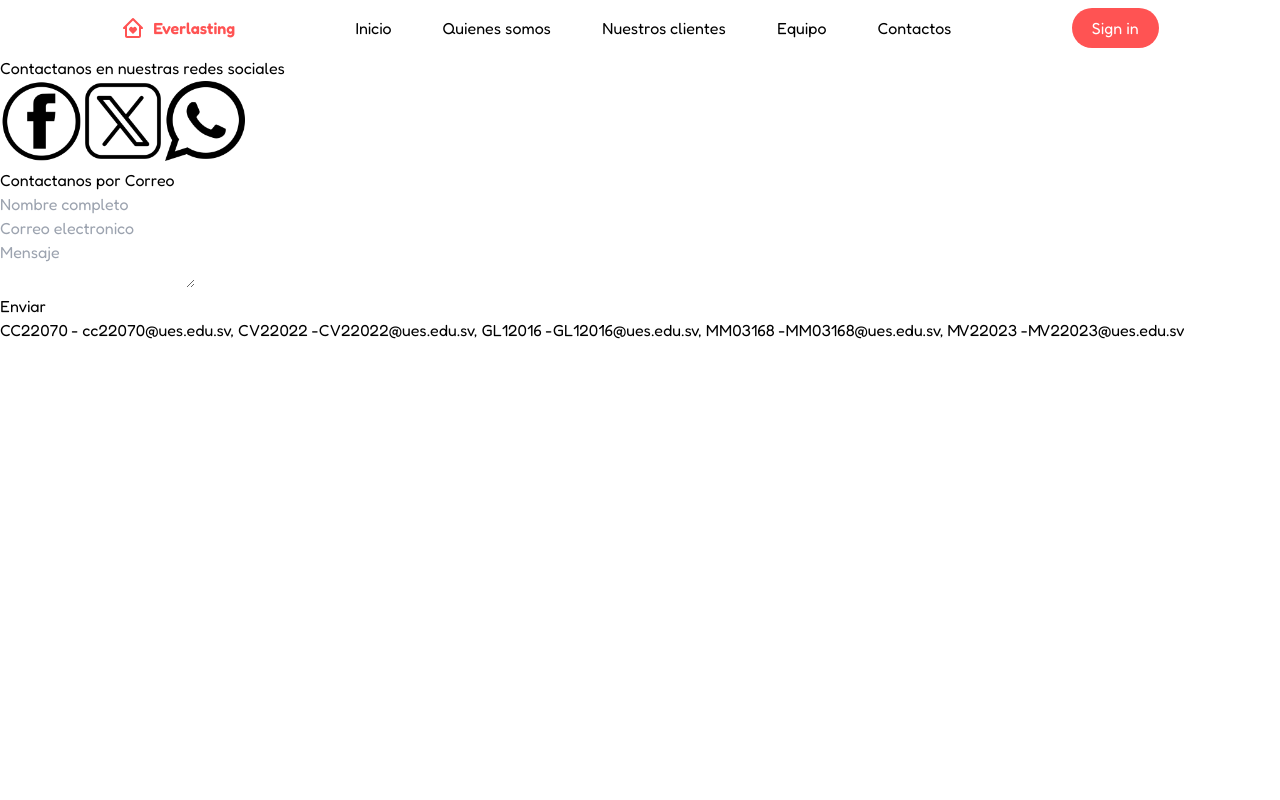
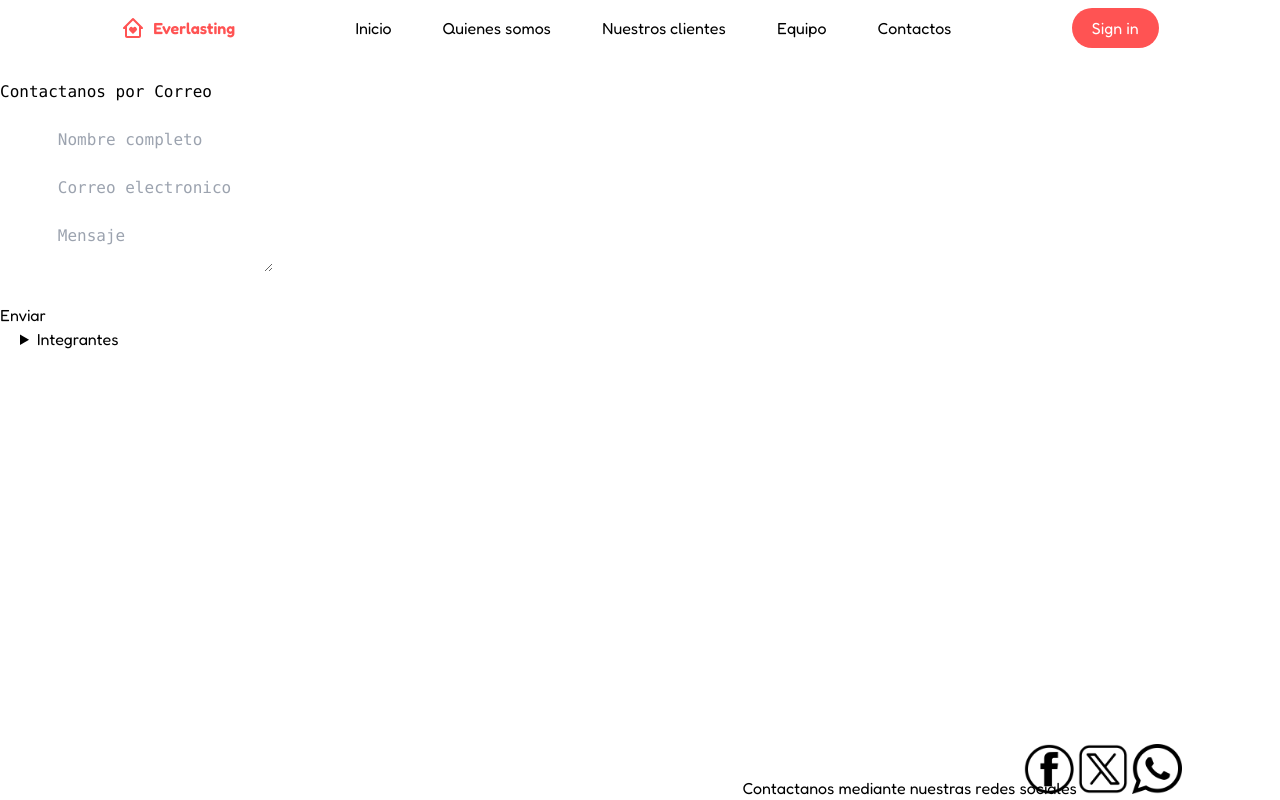
Before and after one commit to Moreno8301/ProyectoDaw, a website: page dawbase/pages/contacto.html in a window 1280 px wide. Drawn offline with nearby package versions, Linux system fonts and the light colour scheme; files that its build step writes are made by us from their sources.

Commit message:
Add files via upload

```diff
--- a/dawbase/pages/contacto.html
+++ b/dawbase/pages/contacto.html
@@ -28,41 +28,42 @@
     <script src="/components/NavbarComponent.js"></script>
     <script src="js/mail.js"></script>
   </head>
+    <!--Start of Tawk.to Script-->
+    <script type="text/javascript">
+    var Tawk_API=Tawk_API||{}, Tawk_LoadStart=new Date();
+    (function(){
+    var s1=document.createElement("script"),s0=document.getElementsByTagName("script")[0];
+    s1.async=true;
+    s1.src='https://embed.tawk.to/666e96169a809f19fb3e5743/1i0fvkhsn';
+    s1.charset='UTF-8';
+    s1.setAttribute('crossorigin','*');
+    s0.parentNode.insertBefore(s1,s0);
+    })();
+    </script>
+    <!--End of Tawk.to Script-->
+
   <body class="font-[Fredoka] bg-white h-screen">
 
     <header class="bg-white">
         <navbar-component></navbar-component>
     </header>
-
-    <h2>Contactanos en nuestras redes sociales</h2>
-
-    <table>
-      <tr>
-        <td>
+    <div style="position:absolute; left: 58%; bottom: 0%;">
+      <p>Contactanos mediante nuestras redes sociales</p>
+    </div>
+    <div class="absolute bottom-0 left-0" style="position:absolute; left: 80%; bottom: 0%;">
         <a href="https://www.facebook.com/UESoficial.SV">
-            <button class="btn fb" type="button">
-              <img src="/images/fb.png" height="80" width="80" />
-            </button>
+            <button class="btn fb" type="button"> <img src="/images/fb.png" height ="50" width="50" /></button>
         </a>
-        </td>
-        <td>
         <a href="https://twitter.com/UESoficial">
-            <button class="btn twtt" type="button">
-              <img src="/images/twitter_x.png" height="80" width="80" />
-            </button>
+            <button class="btn twtt" type="button"> <img src="/images/twitter_x.png" height ="50" width="50" /></button>
         </a>
-        </td>
-        <td>
         <a href="https://wa.me/78423999">
-            <button class="btn whtpp" type="button">
-              <img src="/images/whatsapp.png" height="80" width="80" />
-            </button>
+            <button class="btn whtpp" type="button"> <img src="/images/whatsapp.png" height ="50" width="50" /></button>
         </a>
-        </td>
-      </tr>
-    </table>
+        </div>
 
     <div>
+      <pre>
        <p>Contactanos por Correo</p>
       <input
         type="text"
@@ -81,25 +82,20 @@
       <button class="btn enviar" type="submit" onclick="enviarcorreo()">
         Enviar
       </button>
-    <div>
-      CC22070 - cc22070@ues.edu.sv, CV22022 -CV22022@ues.edu.sv, GL12016
-      -GL12016@ues.edu.sv, MM03168 -MM03168@ues.edu.sv, MV22023
+      </pre>
+
+    <details class="bg-gray-300 open:bg-amber-200 duration-300">
+            <summary class="bg-inherit px-5 py-3 text-lg cursor-pointer">Integrantes</summary>
+            <div class="bg-white px-5 py-3 border border-gray-300 text-sm font-light">
+                CC22070 - cc22070@ues.edu.sv,<br> CV22022 -CV22022@ues.edu.sv,<br> GL12016
+      -GL12016@ues.edu.sv,<br> MM03168 -MM03168@ues.edu.sv,<br> MV22023
       -MV22023@ues.edu.sv
             </div>
+        </details>
 
-    <script type="text/javascript">
-      var Tawk_API = Tawk_API || {},
-        Tawk_LoadStart = new Date();
-      (function () {
-        var s1 = document.createElement("script"),
-          s0 = document.getElementsByTagName("script")[0];
-        s1.async = true;
-        s1.src = "https://embed.tawk.to/665e2c07981b6c5647781f40/1hvftnvck";
-        s1.charset = "UTF-8";
-        s1.setAttribute("crossorigin", "*");
-        s0.parentNode.insertBefore(s1, s0);
-      })();
-    </script>
-    <script src="/js/menu.js"></script>
+    <div>
+
+    </div>
+
   </body>
 </html>
```
Lines whose indentation alone changed are shown as unchanged.
